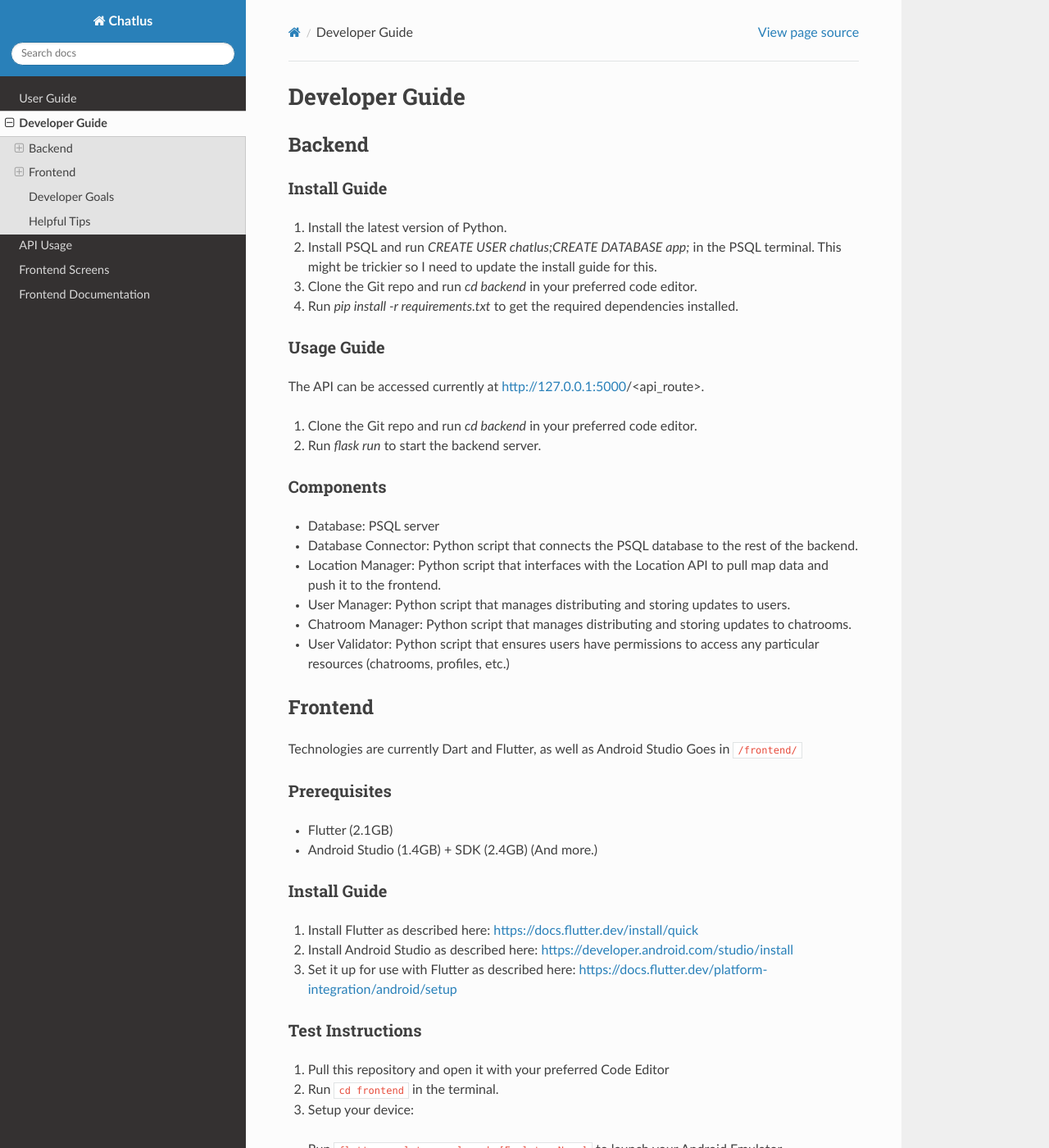
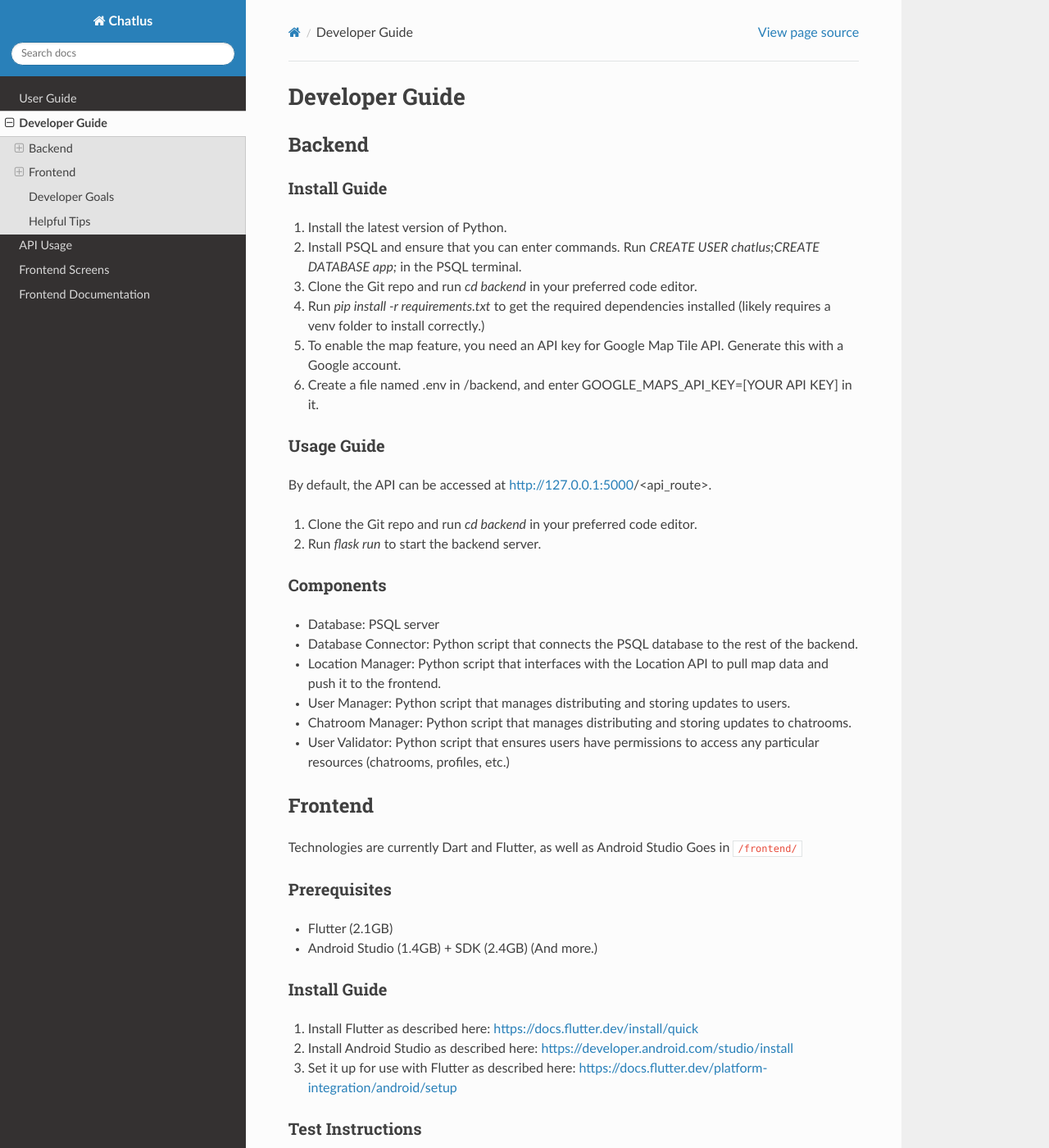
Before and after one commit to Chatlus/chatlus-docs, a Sphinx documentation site: the page built from docs/source/development.rst, in a window 1280 px wide and 1400 px high. Shown: the whole window at 82% size. Built offline with Sphinx 7.4.7 and the Read the Docs theme 3.1.0, drawn with Linux system fonts in a browser that asks for light colours; some of the changed text lies outside the part shown.

Commit message:
Add step involving google api.

```diff
--- a/docs/source/development.rst
+++ b/docs/source/development.rst
@@ -10,15 +10,17 @@ Install Guide
 ^^^^^^^^^^^^^
 
 1. Install the latest version of Python.
-2. Install PSQL and run `CREATE USER chatlus;CREATE DATABASE app;` in the PSQL terminal. This might be trickier so I need to update the install guide for this.
+2. Install PSQL and ensure that you can enter commands. Run `CREATE USER chatlus;CREATE DATABASE app;` in the PSQL terminal.
 3. Clone the Git repo and run `cd backend` in your preferred code editor.
-4. Run `pip install -r requirements.txt` to get the required dependencies installed.
+4. Run `pip install -r requirements.txt` to get the required dependencies installed (likely requires a venv folder to install correctly.)
+5. To enable the map feature, you need an API key for Google Map Tile API. Generate this with a Google account.
+6. Create a file named .env in /backend, and enter GOOGLE_MAPS_API_KEY=[YOUR API KEY] in it.
 
 ^^^^^^^^^^^^^
 Usage Guide
 ^^^^^^^^^^^^^
 
-The API can be accessed currently at http://127.0.0.1:5000/<api_route>.
+By default, the API can be accessed at http://127.0.0.1:5000/<api_route>.
 
 1. Clone the Git repo and run `cd backend` in your preferred code editor.
 2. Run `flask run` to start the backend server.
@@ -61,10 +63,9 @@ Test Instructions
 
 1. Pull this repository and open it with your preferred Code Editor
 2. Run ``cd frontend`` in the terminal.
-3. Setup your device:
+3. Setup your device for use with Flutter:
 
-* Run ``flutter emulators --launch [Emulator_Name]`` to launch your Android Emulator
-* Run ``???`` to connect to your actual phone.
+* Run ``flutter emulators --launch [Emulator_Name]`` to launch your Android Emulator, if applicable.ne.
 
 4. Run ``flutter run`` in the terminal to open your Android Emulator/Device and run the app.
 
```
